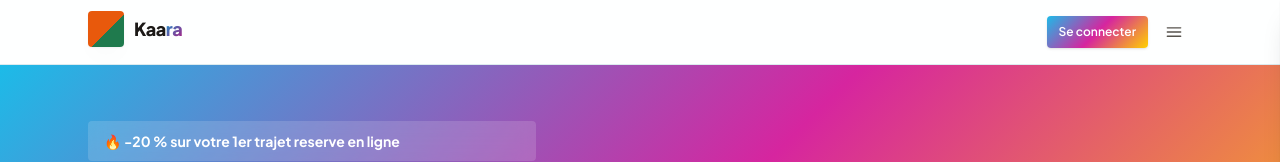
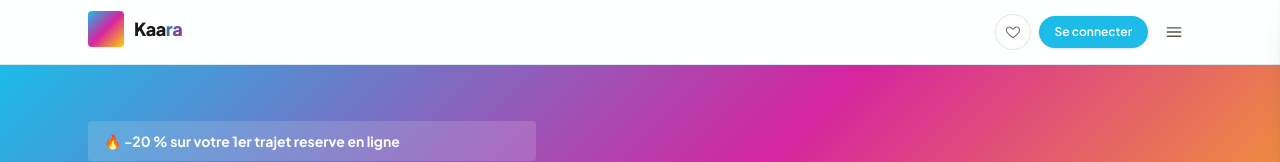
Before and after one commit to Yamoon224/BILLETERIE-WEB, a Next.js app: page / in a window 1280 px wide. Shown: the top 162 px of the page. Built offline with nearby package versions, Linux system fonts and the light colour scheme; no server answers.

Commit message:
feat: enhance Logo component with tone prop and update SiteHeader to use brand tone

```diff
--- a/src/components/brand/Logo.tsx
+++ b/src/components/brand/Logo.tsx
@@ -8,16 +8,35 @@ import { cn } from "@/lib/cn";
  * heritage du drapeau ivoirien, sans le blanc. Il reste lisible reduit a
  * 32 px dans la barre laterale repliee.
  */
-export function LogoMark({ size = "md", className }: { size?: "sm" | "md" | "lg"; className?: string }) {
+export function LogoMark({
+  size = "md",
+  tone = "flag",
+  className,
+}: {
+  size?: "sm" | "md" | "lg";
+  tone?: "flag" | "brand";
+  className?: string;
+}) {
   const dimension = { sm: "h-8 w-8", md: "h-9 w-9", lg: "h-12 w-12" }[size];
+  const gradient = tone === "brand" ? "grad-brand" : "grad-logo";
 
-  return <span aria-hidden="true" className={cn("grad-logo inline-block shrink-0 rounded-sm shadow-card", dimension, className)} />;
+  return <span aria-hidden="true" className={cn(gradient, "inline-block shrink-0 rounded-sm shadow-card", dimension, className)} />;
 }
 
-export function Logo({ size = "md", className, tagline = false }: { size?: "sm" | "md" | "lg"; className?: string; tagline?: boolean }) {
+export function Logo({
+  size = "md",
+  tone = "flag",
+  className,
+  tagline = false,
+}: {
+  size?: "sm" | "md" | "lg";
+  tone?: "flag" | "brand";
+  className?: string;
+  tagline?: boolean;
+}) {
   return (
     <span className={cn("inline-flex items-center gap-2.5", className)}>
-      <LogoMark size={size} />
+      <LogoMark size={size} tone={tone} />
       <span className="flex flex-col leading-none">
         <span
           className={cn(
--- a/src/components/layout/SiteHeader.tsx
+++ b/src/components/layout/SiteHeader.tsx
@@ -6,7 +6,7 @@ import { useState } from "react";
 import { Logo, LogoMark } from "@/components/brand/Logo";
 import { ThemeToggle } from "@/components/theme/ThemeToggle";
 import { Avatar, LinkButton } from "@/components/ui";
-import { IconClose, IconMenu, IconTicket, IconUser } from "@/components/ui/icons";
+import { IconClose, IconHeart, IconMenu, IconTicket, IconUser } from "@/components/ui/icons";
 import { homeFor, useAuth } from "@/features/auth/AuthContext";
 import { cn } from "@/lib/cn";
 
@@ -37,10 +37,18 @@ export function SiteHeader() {
       <header className="no-print sticky top-0 z-30 border-b border-[var(--hairline)] bg-[var(--surface)]/85 backdrop-blur-md">
         <div className="mx-auto flex h-16 max-w-6xl items-center justify-between gap-3 px-4 sm:px-6">
           <Link href="/" className="rounded-sm" aria-label="Kaara, accueil">
-            <Logo />
+            <Logo tone="brand" />
           </Link>
 
           <div className="flex items-center gap-2">
+            <Link
+              href="/favoris"
+              aria-label="Mes favoris"
+              className="inline-flex h-9 w-9 items-center justify-center rounded-full text-stone-500 ring-1 ring-inset ring-stone-200 hover:bg-stone-100 dark:text-stone-300 dark:ring-stone-700 dark:hover:bg-stone-800"
+            >
+              <IconHeart className="h-4 w-4" />
+            </Link>
+
             {user ? (
               <>
                 <LinkButton
@@ -62,9 +70,12 @@ export function SiteHeader() {
               </>
             ) : (
               <>
-                <LinkButton href="/connexion" size="sm" className="hidden sm:inline-flex">
+                <Link
+                  href="/connexion"
+                  className="hidden h-8 items-center justify-center rounded-full bg-brand-400 px-4 text-xs font-semibold text-white shadow-sm transition-colors hover:bg-brand-500 active:translate-y-px sm:inline-flex"
+                >
                   Se connecter
-                </LinkButton>
+                </Link>
                 <Link
                   href="/connexion"
                   aria-label="Se connecter"
```
